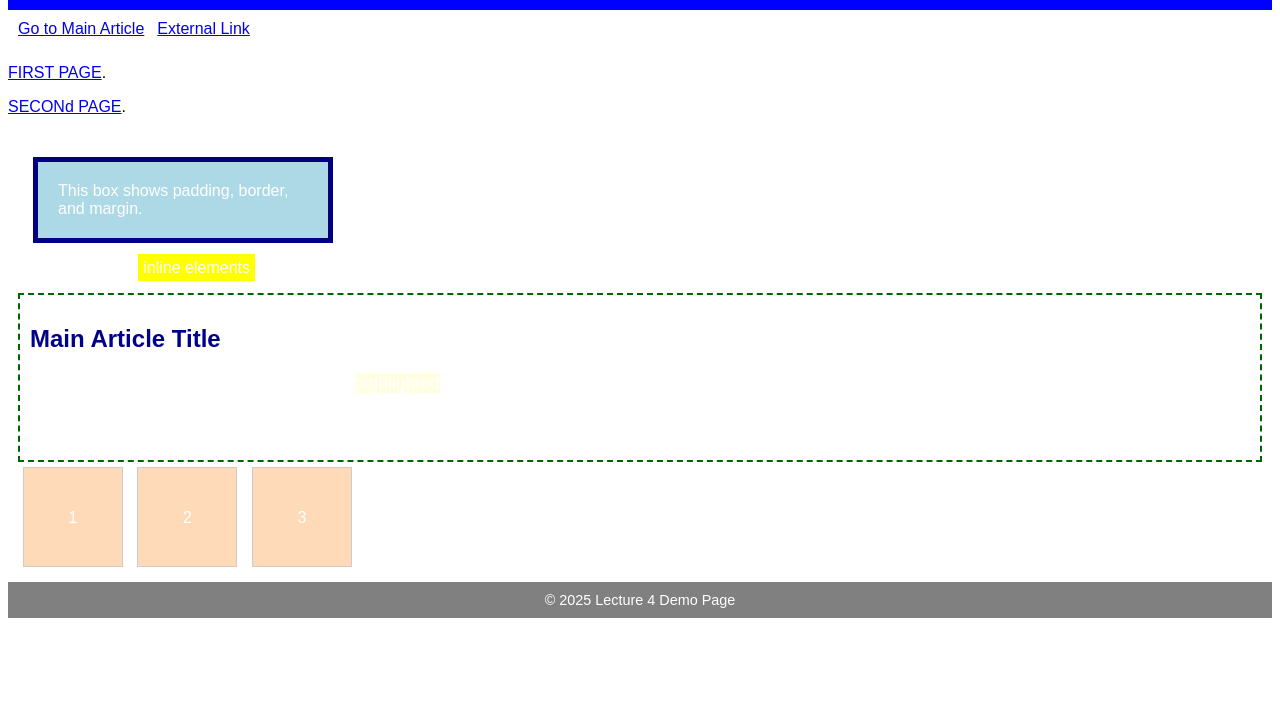
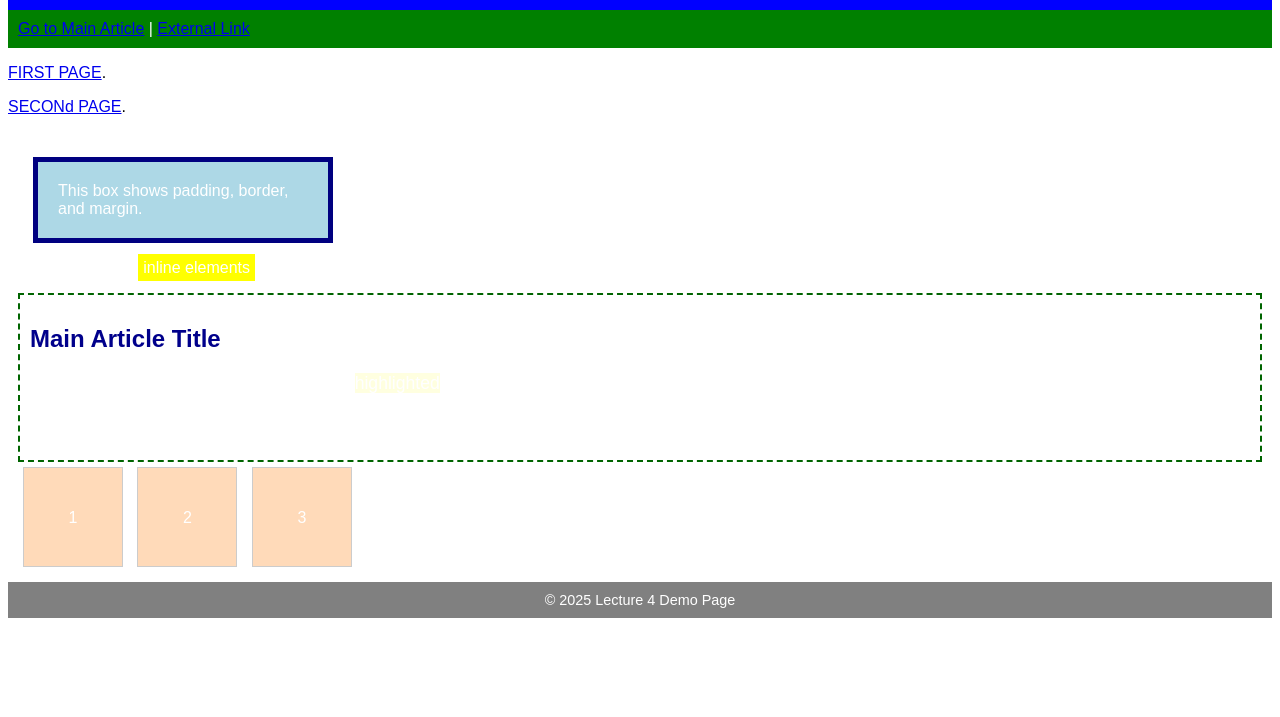
Before and after one commit to PreciousU16/ITEC3020, a plain HTML site: page lecture4_demo.html in a window 1280 px wide. Shown: the part 83-800 px from the top of the page. Drawn offline with Linux system fonts and the light colour scheme.

Commit message:
Update lecture4_demo.html

```diff
--- a/lecture4_demo.html
+++ b/lecture4_demo.html
@@ -22,7 +22,7 @@
     }
 
     nav {
-      background-color: Gree;
+      background-color: Green;
     }
 
     footer {
```
